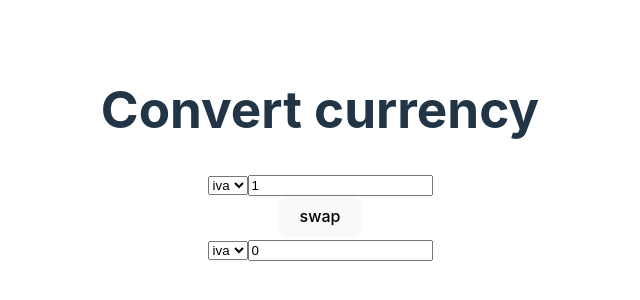
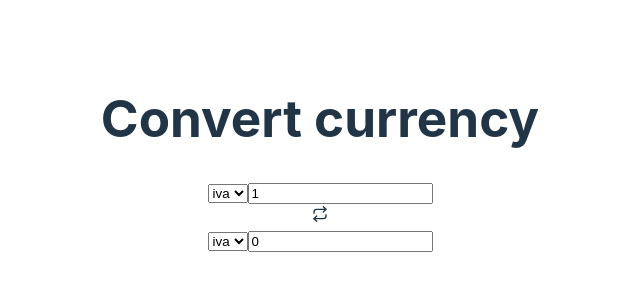
Before and after one commit to KodeIva/currency-converter, a React (Vite) app: page / in a window 1280 px wide. Shown: the part 246-546 px from the top of the page, without its empty margins (320-960 px from the left). Built offline with nearby package versions, Linux system fonts and the light colour scheme.

Commit message:
React-icons installed, icon replaced button in App.jsx

```diff
--- a/package.json
+++ b/package.json
@@ -11,7 +11,8 @@
   },
   "dependencies": {
     "react": "^18.2.0",
-    "react-dom": "^18.2.0"
+    "react-dom": "^18.2.0",
+    "react-icons": "^4.11.0"
   },
   "devDependencies": {
     "@types/react": "^18.2.15",
--- a/src/App.jsx
+++ b/src/App.jsx
@@ -1,6 +1,7 @@
 import { useState } from 'react'
 import './App.css'
 import Currency from './components/currency'
+import {FiRepeat} from 'react-icons/fi'
 
 function App() {
 
@@ -10,7 +11,7 @@ function App() {
      <h1>Convert currency</h1>
      <div className="container">
       <Currency defaultValue={1}/>
-      <button>swap</button>
+        <FiRepeat/>
       <Currency defaultValue={0}/>
      </div>
     </>
```
Also changed, not shown: 1 other file (tests, documents, lock files or other folders).
